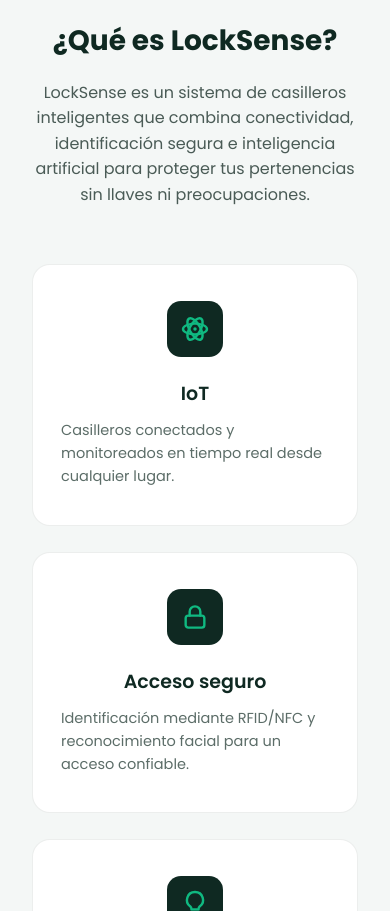
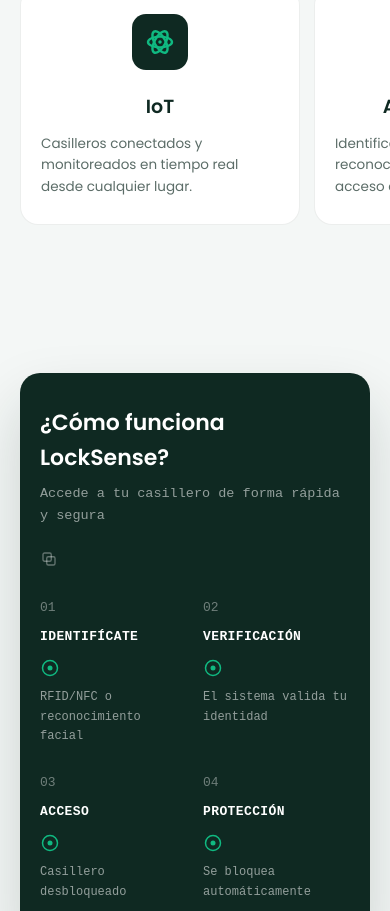
Before and after one commit to TecnoSystem-902M/LockSense-Front, a React (Vite) app: page / in a window 390 px wide. Shown: the part 1089-2000 px from the top of the page. Built offline with nearby package versions, Linux system fonts and the light colour scheme.

Commit message:
Cambios de diseño responsivo

```diff
--- a/src/auth.css
+++ b/src/auth.css
@@ -559,20 +559,47 @@
 
 /* Responsividad */
 @media(max-width: 900px) {
+  .auth-page { padding: 32px 16px; }
+  .auth-container { grid-template-columns: .85fr 1.15fr; }
+  .auth-info { padding: 36px 26px; }
+  .auth-logo { width: 54px; height: 54px; margin-bottom: 22px; }
+  .auth-info h1 { font-size: 26px; }
+  .auth-info > p { font-size: 13.5px; margin-bottom: 26px; }
+  .auth-benefits { gap: 16px; }
+  .benefit-icon { width: 40px; height: 40px; }
+  .auth-benefit h3 { font-size: 14px; }
+  .auth-benefit p { display: none; }
+  .auth-card { padding: 34px 28px; }
+  .form-row { grid-template-columns: 1fr; }
+}
+
+@media(max-width: 700px) {
   .auth-container { grid-template-columns: 1fr; }
-  .auth-info { padding: 40px 32px; }
-  .auth-card { padding: 36px 28px; }
-  .form-row { grid-template-columns: 1fr; }
-  .auth-benefits { grid-template-columns: repeat(3, 1fr); display: grid; }
-  .auth-benefit { flex-direction: column; text-align: center; }
-  .auth-benefit p { display: none; }
+  .auth-info {
+    flex-direction: row;
+    align-items: center;
+    gap: 14px;
+    padding: 22px 20px;
+  }
+  .auth-info::after { display: none; }
+  .auth-logo { width: 46px; height: 46px; margin-bottom: 0; flex-shrink: 0; }
+  .auth-info h1 { font-size: 21px; margin-bottom: 0; }
+  .auth-info > p,
+  .auth-benefits { display: none; }
+  .auth-card { padding: 28px 22px; }
 }
 
 @media(max-width: 600px) {
-  .auth-page { padding: 20px 12px; }
-  .auth-benefits { grid-template-columns: 1fr; }
-  .auth-benefit { flex-direction: row; text-align: left; }
-  .auth-benefit p { display: block; }
+  .auth-page { padding: 16px 10px; align-items: flex-start; }
+  .auth-container { border-radius: 18px; }
+  .auth-card { padding: 24px 18px; }
+  .auth-card-header h2 { font-size: 21px; }
+  .signup-steps { flex-wrap: wrap; }
+  .pin-inputs { gap: 6px; }
+  .pin-inputs input { width: 42px; height: 50px; font-size: 20px; }
+  .otp-input { width: 42px; height: 50px; }
+  .rfid-input-group { flex-direction: column; }
+  .rfid-input-group .btn-outline { height: 44px; }
 }
 
 /* =========================================================
--- a/src/index.css
+++ b/src/index.css
@@ -606,15 +606,19 @@
   @media (max-width:900px){
     .hero-inner{ grid-template-columns:1fr; padding-top:56px; }
     .locker-art{ order:-1; }
-    .card-grid{ grid-template-columns:1fr; }
+    .card-grid,
+    .func-grid{ grid-template-columns:repeat(3, 1fr); gap:16px; }
+    .feature-card,
+    .func-card{ padding:26px 18px; }
+    .feature-card p,
+    .func-card ul li{ font-size:13.5px; }
     .how-steps{ grid-template-columns:repeat(2, 1fr); }
-    .func-grid{ grid-template-columns:1fr; }
     .footer-grid{ grid-template-columns:1fr 1fr; }
   }
+
   @media (max-width:680px){
     nav.nav-links{ display:none; }
     .nav-toggle{ display:block; }
-    .how-steps{ grid-template-columns:1fr; }
     .footer-grid{ grid-template-columns:1fr; }
 
     nav.nav-links.mobile-open{
@@ -632,6 +636,50 @@
     }
     header.navbar{ position:relative; }
     nav.nav-links.mobile-open .ripple-link{ width:100%; }
+
+    .wrap{ padding:0 20px; }
+
+    .about,
+    .how,
+    .functionalities{ padding:64px 0; }
+
+    .section-head{ margin-bottom:30px; }
+
+    .hero-inner{ padding:36px 20px 60px; gap:28px; }
+    .banner-img{ max-height:230px; }
+    .hero-logo{ margin-bottom:18px; }
+    .hero p{ margin-bottom:24px; }
+
+    .card-grid,
+    .func-grid{
+      grid-template-columns:none;
+      grid-auto-flow:column;
+      grid-auto-columns:80%;
+      gap:14px;
+      overflow-x:auto;
+      scroll-snap-type:x mandatory;
+      margin:0 -20px;
+      padding:10px 20px 20px;
+      scrollbar-width:none;
+      -webkit-overflow-scrolling:touch;
+    }
+    .card-grid::-webkit-scrollbar,
+    .func-grid::-webkit-scrollbar{ display:none; }
+
+    .feature-card,
+    .func-card{ scroll-snap-align:center; padding:26px 20px; }
+
+    .how-card{ padding:32px 20px; border-radius:20px; }
+    .how-head{ margin-bottom:30px; }
+    .how-steps{ grid-template-columns:repeat(2, 1fr); gap:26px 16px; }
+    .how-step .step-title{ font-size:13px; margin-bottom:10px; }
+    .how-step .step-icon{ margin-bottom:10px; }
+    .how-step .step-desc{ font-size:12px; }
+  }
+
+  @media (hover:none){
+    .feature-card:hover,
+    .func-card:hover{ transform:none; }
   }
 
   /* Tablets / Teléfonos Grandes */
--- a/src/styles/admin/Usuarios.css
+++ b/src/styles/admin/Usuarios.css
@@ -756,3 +756,24 @@
   opacity: 0.6;
   cursor: not-allowed;
 }
+
+/* =========================================
+   AJUSTES RESPONSIVE: botones a la derecha
+========================================= */
+
+/* Paginación: los botones a la derecha (computadora) */
+.ls-usuarios-paginacion-botones {
+  margin-left: auto;
+}
+
+@media (max-width: 650px) {
+  /* Botón "Nuevo usuario" a la derecha */
+  .ls-usuario-nuevo {
+    align-self: flex-end;
+  }
+
+  /* Paginación en columna: el texto a la izquierda y los botones a la derecha */
+  .ls-usuarios-paginacion-botones {
+    align-self: flex-end;
+  }
+}
--- a/src/styles/superadmin/Administradores.css
+++ b/src/styles/superadmin/Administradores.css
@@ -659,3 +659,31 @@
   color: #c04444;
   font-size: 13px;
 }
+
+/* =========================================
+   AJUSTES RESPONSIVE: botones a la derecha
+========================================= */
+
+/* Paginación: los botones siempre a la derecha */
+.ls-admins-paginacion-botones {
+  margin-left: auto;
+}
+
+/* Filas de dos campos en el formulario (apellidos y contraseñas) */
+.ls-form-row {
+  display: grid;
+  grid-template-columns: 1fr 1fr;
+  gap: 18px;
+}
+
+@media (max-width: 650px) {
+  /* Botón "Nuevo administrador" a la derecha */
+  .ls-admins-btn-nuevo {
+    align-self: flex-end;
+  }
+
+  /* En celular, los campos van uno debajo de otro */
+  .ls-form-row {
+    grid-template-columns: 1fr;
+  }
+}
--- a/src/styles/superadmin/Dispositivos.css
+++ b/src/styles/superadmin/Dispositivos.css
@@ -795,3 +795,24 @@
   color: #c04444;
   font-size: 13px;
 }
+
+/* =========================================
+   AJUSTES RESPONSIVE: botones a la derecha
+========================================= */
+
+/* Paginación: los botones siempre a la derecha */
+.ls-disp-paginacion-botones {
+  margin-left: auto;
+}
+
+/* La columna de acciones ahora tiene 3 botones (modificar, token, baja) */
+.ls-dispositivos .ls-col-acciones {
+  width: 140px;
+}
+
+@media (max-width: 650px) {
+  /* Botón "Nuevo dispositivo" a la derecha */
+  .ls-disp-btn-nuevo {
+    align-self: flex-end;
+  }
+}
--- a/src/styles/superadmin/Organizaciones.css
+++ b/src/styles/superadmin/Organizaciones.css
@@ -601,9 +601,7 @@
   }
 }
 
-/* =========================================
-   AGREGAR AL FINAL DE Organizaciones.css
-========================================= */
+
 
 /* Código corto de la organización (debajo del nombre) */
 .ls-org-codigo {
@@ -666,3 +664,20 @@
   color: #c04444;
   font-size: 13px;
 }
+
+/* =========================================
+   AJUSTES RESPONSIVE: botones a la derecha
+========================================= */
+
+/* Paginación: los botones siempre a la derecha,
+   aunque bajen a otra línea */
+.ls-org-paginacion-botones {
+  margin-left: auto;
+}
+
+@media (max-width: 650px) {
+  /* Botón "Nueva organización" a la derecha */
+  .ls-org-btn-nuevo {
+    align-self: flex-end;
+  }
+}
```
